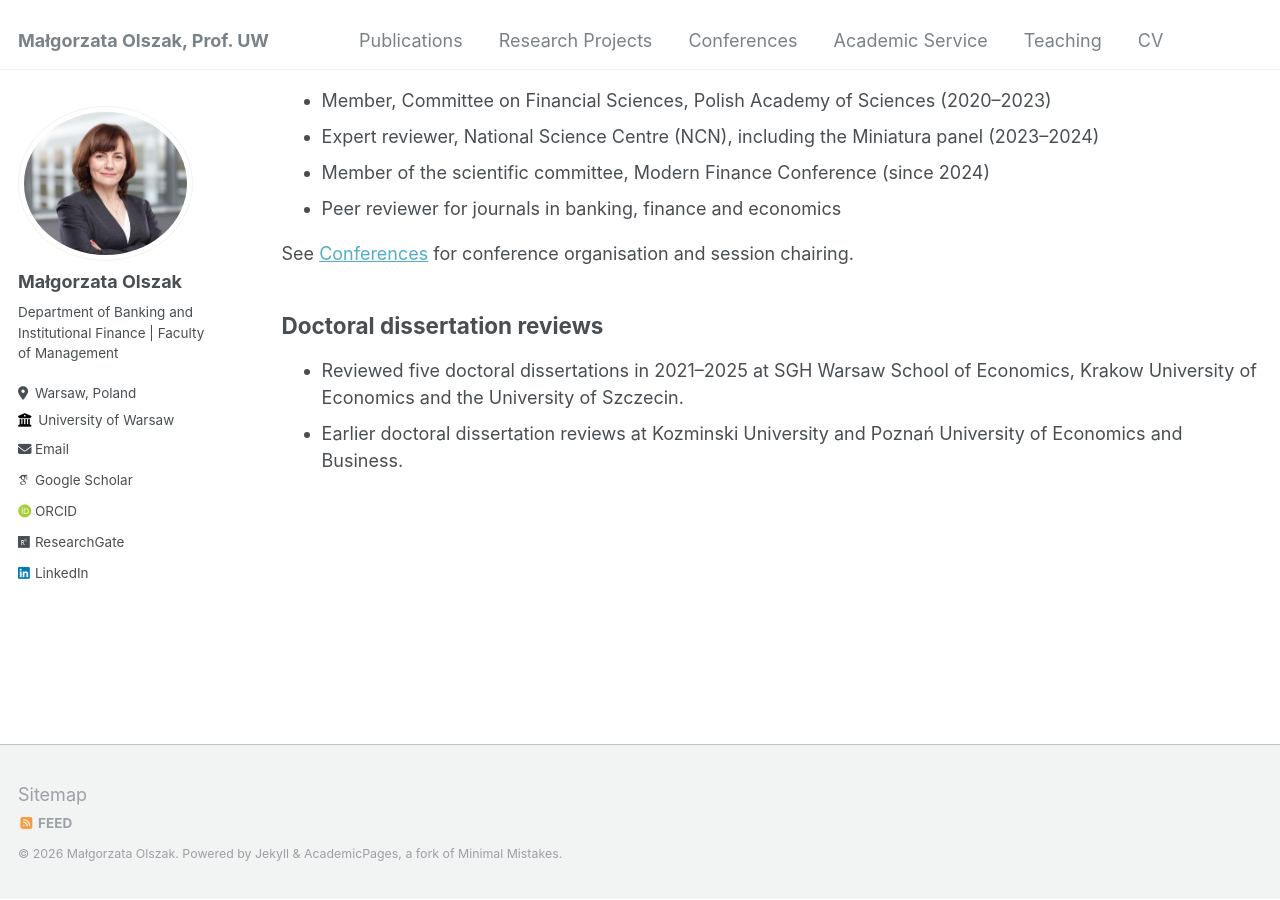
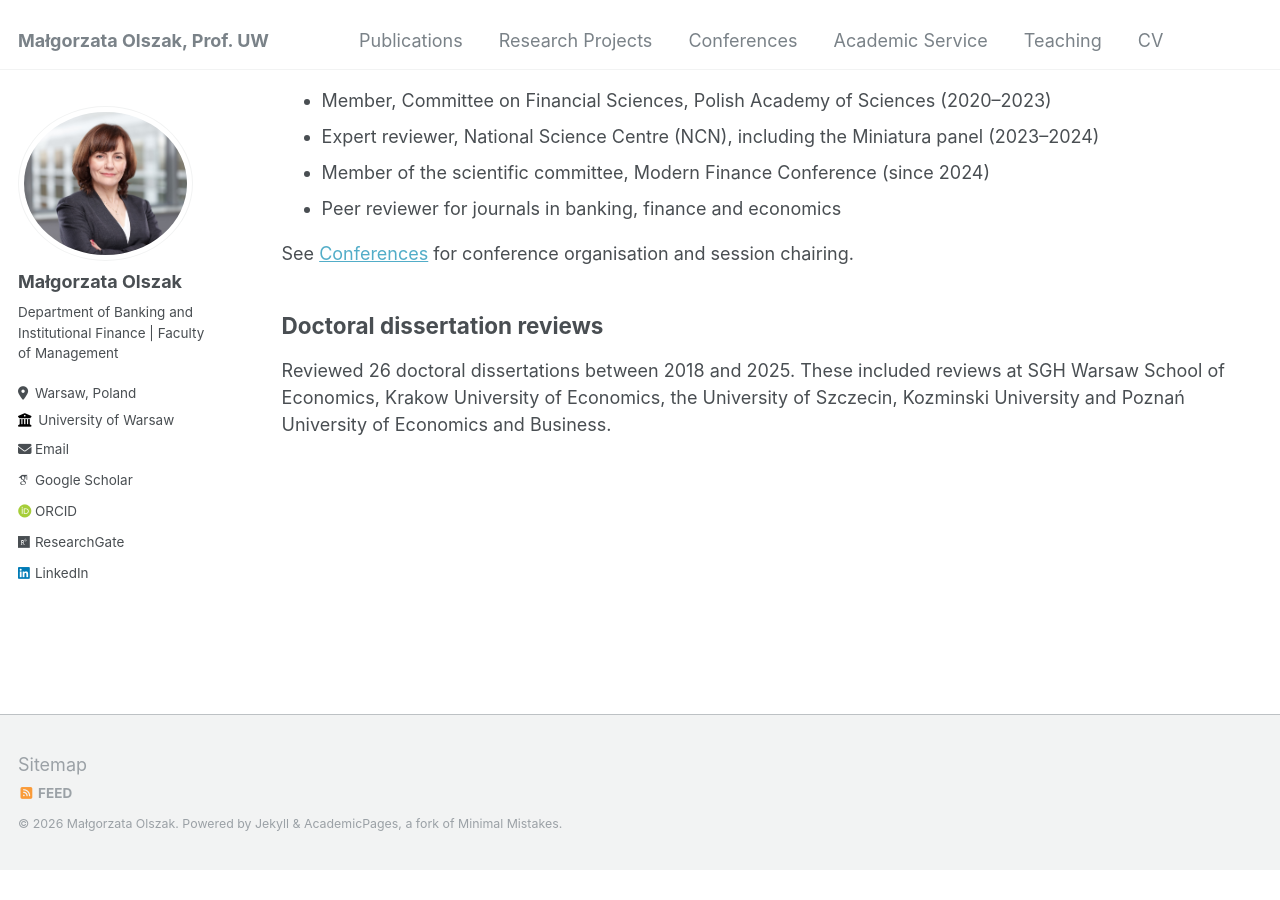
Before and after one commit to ma-olszak/ma-olszak.github.io, a Jekyll site: the page built from _pages/academic-service.md, in a window 1280 px wide and 900 px high, scrolled down 569 px. Built offline with Jekyll 4.4.1, drawn with Linux system fonts in a browser that asks for light colours; some web fonts are replaced; after the commit the page ends 1438 px from its top, so only the background shows below that.

Commit message:
Update doctoral dissertation review count

```diff
--- a/_pages/academic-service.md
+++ b/_pages/academic-service.md
@@ -28,5 +28,4 @@ See [Conferences]({{ '/talks/' | relative_url }}) for conference organisation an
 
 ## Doctoral dissertation reviews
 
-- Reviewed five doctoral dissertations in 2021–2025 at SGH Warsaw School of Economics, Krakow University of Economics and the University of Szczecin.
-- Earlier doctoral dissertation reviews at Kozminski University and Poznań University of Economics and Business.
+Reviewed 26 doctoral dissertations between 2018 and 2025. These included reviews at SGH Warsaw School of Economics, Krakow University of Economics, the University of Szczecin, Kozminski University and Poznań University of Economics and Business.
```
